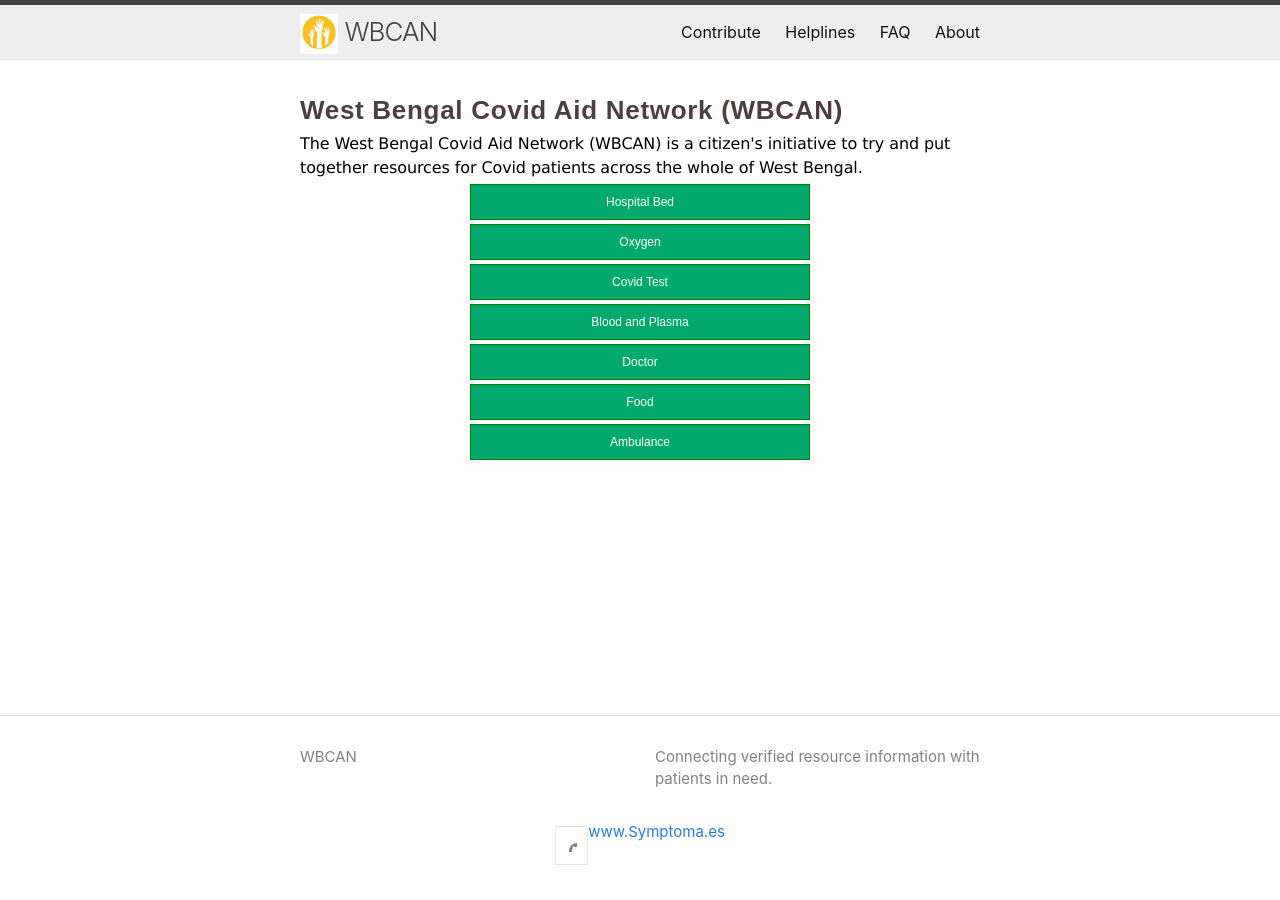
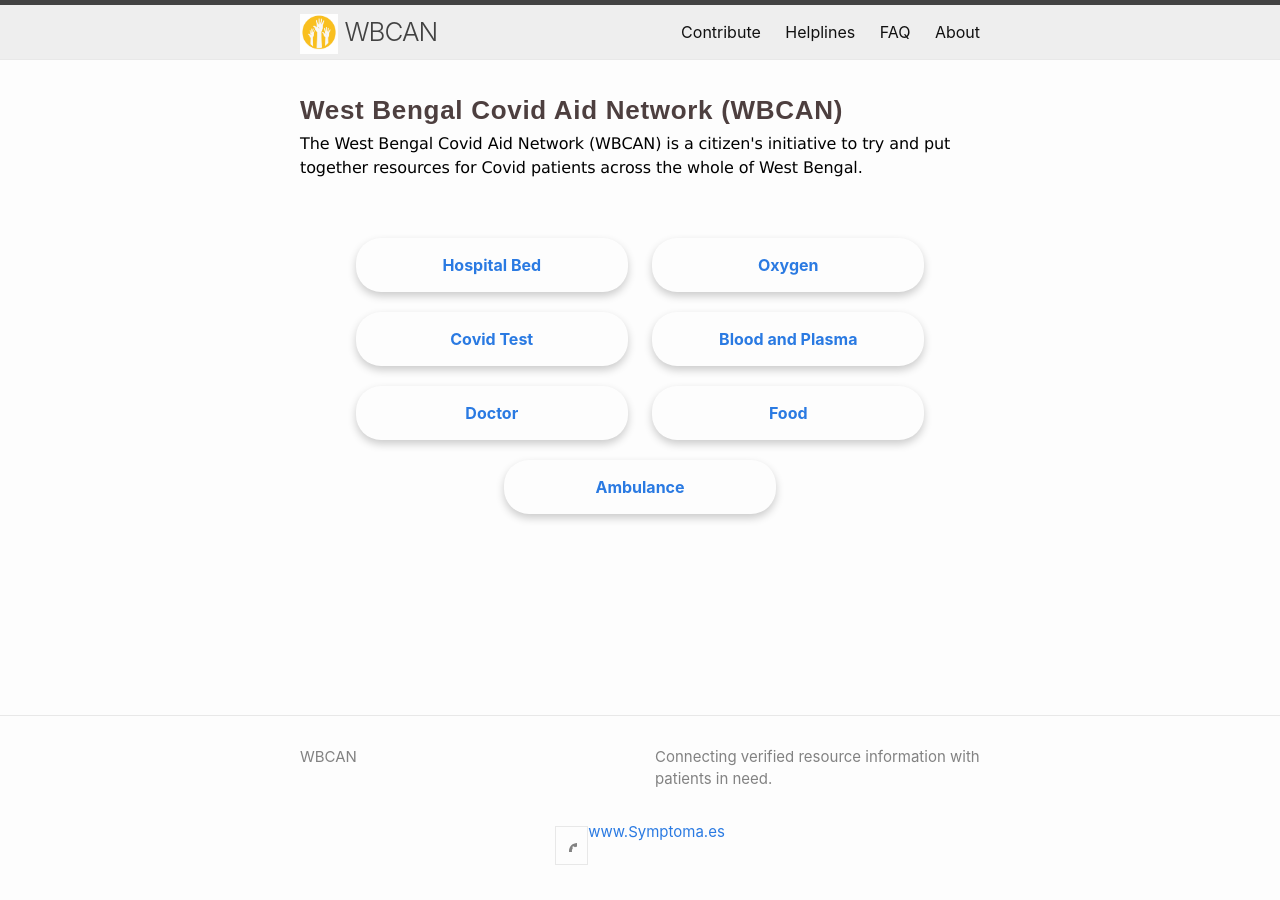
Before and after one commit to debjyoti0891/wecan-covidhelp, a Jekyll site: the page built from index.markdown, in a window 1280 px wide. Built offline with Jekyll 4.4.1, drawn with Linux system fonts in a browser that asks for light colours; a script that is not in the unit is left out.

Commit message:
Button changes for 1st page

```diff
--- a/_includes/custom-head.html
+++ b/_includes/custom-head.html
@@ -338,7 +338,28 @@
   margin-bottom: 1.25rem;
 }
 
+.card {
+  text-align: center;
+  display: inline-block;
+  box-shadow: 0 4px 8px 0 rgba(0,0,0,0.2);
+  transition: 0.3s;
+  width: 40%;
+  margin: 10px;
+  border-radius: 25px;
+}
 
+.card:hover {
+  box-shadow: 0 8px 16px 0 rgba(0,0,0,0.2);
+}
+
+h4{
+  margin-top: 15px;
+  margin-bottom: 15px;
+}
+
+a:hover{
+  text-decoration: none;
+}
 <meta name="viewport" content="width=device-width, initial-scale=1">
 <link rel="stylesheet" href="https://www.w3schools.com/w3css/4/w3.css">
 <link rel="stylesheet" href="https://cdnjs.cloudflare.com/ajax/libs/font-awesome/4.7.0/css/font-awesome.min.css">
--- a/index.markdown
+++ b/index.markdown
@@ -20,13 +20,42 @@
 <div class="introtext"> The West Bengal Covid Aid Network (WBCAN) is a citizen's initiative to try and put together resources for Covid patients across the whole of West Bengal. </div>
 
 <div align="center">
- <div class="btn-group">
-<a href="{{ "/Admission/" | relative_url}}" ><button class="button1">Hospital Bed</button></a>
-<a href="{{ "/oxygen/" | relative_url}}" ><button class="button2">Oxygen</button></a>
-<a href="{{ "/test/" | relative_url}}" ><button class="button1">Covid Test</button></a>
-<a href="{{ "/blood/" | relative_url}}" ><button class="button2">Blood and Plasma</button></a>
-<a href="{{ "/tele/" | relative_url}}" ><button class="button1">Doctor</button></a>
-<a href="{{ "/food/" | relative_url}}" ><button class="button2">Food</button></a>
-<a href="{{ "/ambulance/" | relative_url}}" ><button class="button1">Ambulance</button></a>
+<br><br>
+ <!-- <div class="btn-group"> -->
+<a href="{{ "/Admission/" | relative_url}}" >
+    <div class="card">
+        <h4><b>Hospital Bed</b></h4>
+    </div>
+</a>
+<a href="{{ "/oxygen/" | relative_url}}" >
+    <div class="card">
+        <h4><b>Oxygen</b></h4>
+    </div>
+</a>
+<a href="{{ "/test/" | relative_url}}" >
+    <div class="card">
+        <h4><b>Covid Test</b></h4>
+    </div>
+</a>
+<a href="{{ "/blood/" | relative_url}}" >
+    <div class="card">
+        <h4><b>Blood and Plasma</b></h4>
+    </div>
+</a>
+<a href="{{ "/tele/" | relative_url}}" >
+    <div class="card">
+        <h4><b>Doctor</b></h4>
+    </div>
+</a>
+<a href="{{ "/food/" | relative_url}}" >
+    <div class="card">
+        <h4><b>Food</b></h4>
+    </div>
+</a>
+<a href="{{ "/ambulance/" | relative_url}}" >
+    <div class="card">
+        <h4><b>Ambulance</b></h4>
+    </div>
+</a>
+<!-- </div>  -->
 </div>
-</div>
```
